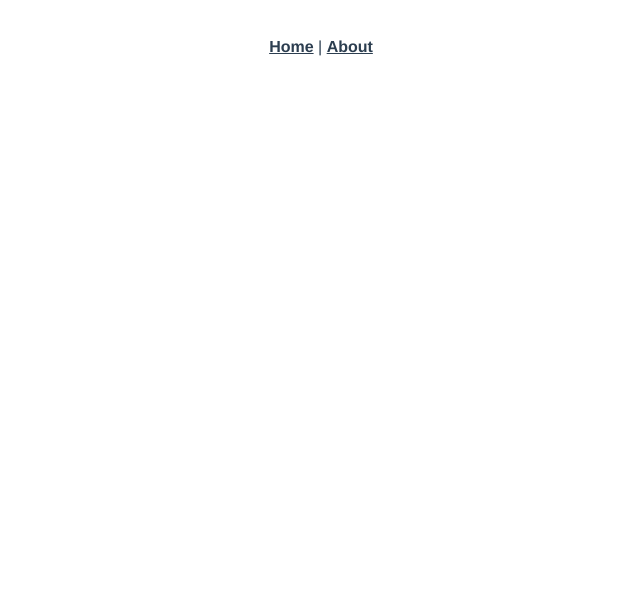
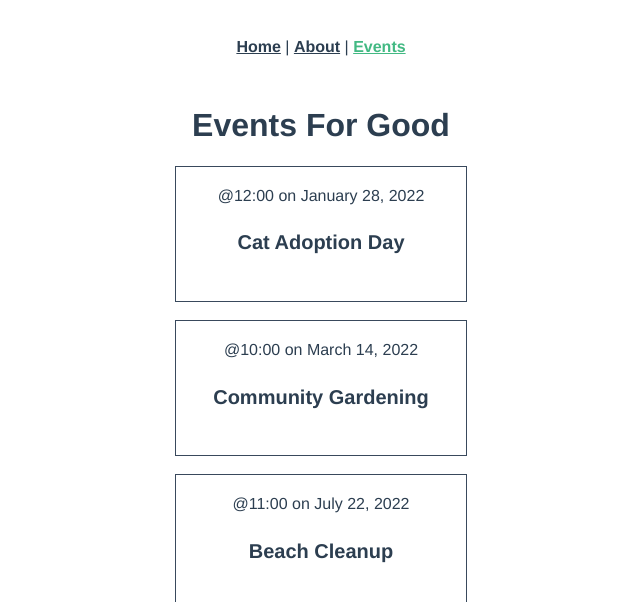
Before and after one commit to clintjason/real-world-vue3-application, a Vue app: page /events in a window 1280 px wide. Before the commit this address had no page. Shown: the top 602 px of the page, without its empty margins (319-959 px from the left). Built offline with nearby package versions, Linux system fonts and the light colour scheme.

Commit message:
🎉  Project Starter - Single Page Application

```diff
--- a/src/App.vue
+++ b/src/App.vue
@@ -1,7 +1,8 @@
 <template>
   <div id="nav">
     <router-link to="/">Home</router-link> |
-    <router-link to="/about">About</router-link>
+    <router-link to="/about">About</router-link> |
+    <router-link to="/events">Events</router-link>
   </div>
   <router-view />
 </template>
@@ -27,4 +28,7 @@
 #nav a.router-link-exact-active {
   color: #42b983;
 }
+h4 {
+  font-size: 20px;
+}
 </style>
--- /dev/null
+++ b/src/components/Event.vue
@@ -0,0 +1,23 @@
+<template>
+    <div class="event-card">
+        <span>@{{ event.time }} on {{ event.date }}</span>
+        <h4>{{ event.title }}</h4>
+    </div>
+</template>
+
+
+<script>
+export default {
+    name:'Event',
+    props: {
+        event: {
+            type: Object,
+            required: true,
+        }
+    },
+    data: function() {
+        return {}
+    }
+}
+
+</script>
--- /dev/null
+++ b/src/components/EventCard.vue
@@ -0,0 +1,75 @@
+<template>
+    <h1>Events For Good</h1>
+    <div class="events">
+        <Event v-for="event in events" :key="event.id" :event="event" />
+    </div>
+</template>
+
+<script>
+import Event from "@/components/Event";
+export default {
+  name: 'EventCard',
+  components: {
+    Event
+  },
+  data() {
+    return {
+      events: [
+        {
+          id: 5928101,
+          category: 'animal welfare',
+          title: 'Cat Adoption Day',
+          description: 'Find your new feline friend at this event.',
+          location: 'Meow Town',
+          date: 'January 28, 2022',
+          time: '12:00',
+          petsAllowed: true,
+          organizer: 'Kat Laydee'
+        },
+        {
+          id: 4582797,
+          category: 'food',
+          title: 'Community Gardening',
+          description: 'Join us as we tend to the community edible plants.',
+          location: 'Flora City',
+          date: 'March 14, 2022',
+          time: '10:00',
+          petsAllowed: true,
+          organizer: 'Fern Pollin'
+        },
+        {
+          id: 8419988,
+          category: 'sustainability',
+          title: 'Beach Cleanup',
+          description: 'Help pick up trash along the shore.',
+          location: 'Playa Del Carmen',
+          date: 'July 22, 2022',
+          time: '11:00',
+          petsAllowed: false,
+          organizer: 'Carey Wales'
+        }
+      ]
+     }
+   },
+}
+</script>
+
+<style scoped>
+  .event-card {
+    padding: 20px;
+    width: 250px;
+    cursor: pointer;
+    border: 1px solid #39495c;
+    margin-bottom: 18px;
+  }
+
+  .event-card:hover {
+    transform: scale(1.01);
+    box-shadow: 0 3px 12px 0 rgba(0, 0, 0, 0.2);
+  }
+  .events {
+    display: flex;
+    flex-direction: column;
+    align-items: center;
+}
+</style>
--- a/src/router/index.js
+++ b/src/router/index.js
@@ -1,11 +1,16 @@
 import { createRouter, createWebHistory } from "vue-router";
 import Home from "../views/Home.vue";
-
+import EventCard from "@/components/EventCard";
 const routes = [
   {
     path: "/",
     name: "Home",
     component: Home,
+  },
+  {
+    path: "/events",
+    name: "Events",
+    component: EventCard,
   },
   {
     path: "/about",
```
